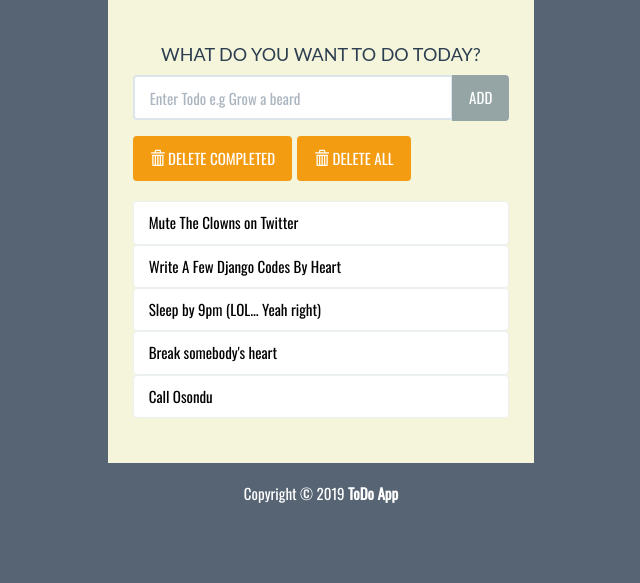
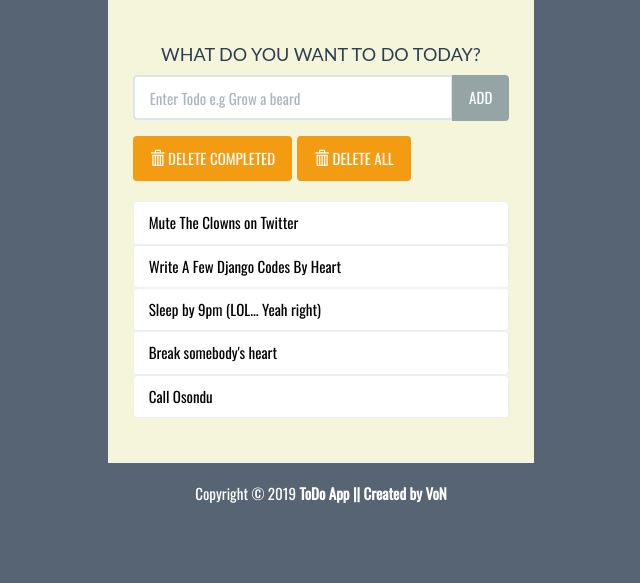
Before and after one commit to webdesignerVoN/von-todo, a Django app: page / in a window 1280 px wide. Shown: the part 129-712 px from the top of the page, without its empty margins (319-959 px from the left). Run offline with Django 3.2, Linux system fonts and the light colour scheme; data comes from the database, SQL or seed files in the repository; some libraries are stand-ins or nearby versions.

Commit message:
Personalized

```diff
--- a/todo/templates/todo/index.html
+++ b/todo/templates/todo/index.html
@@ -5,7 +5,7 @@
 		<meta charset="utf-8">
 		<meta http-equiv="X-UA-Compatible" content="IE=edge">
 		<meta name="viewport" content="width=device-width, initial-scale=1">
-		<title>ToDo App</title>
+		<title>VoN's ToDo App</title>
 
 		<link href="https://fonts.googleapis.com/css?family=Oswald" rel="stylesheet">
 
@@ -65,7 +65,7 @@
 			<footer>
 				<div class="row pad">
 					<div class="col-lg-12 text-center">
-						Copyright &copy; 2019 <strong>ToDo App</strong>
+						Copyright &copy; 2019 <strong>ToDo App || Created by VoN</strong>
 					</div>
 				</div>
 			</footer>
```
